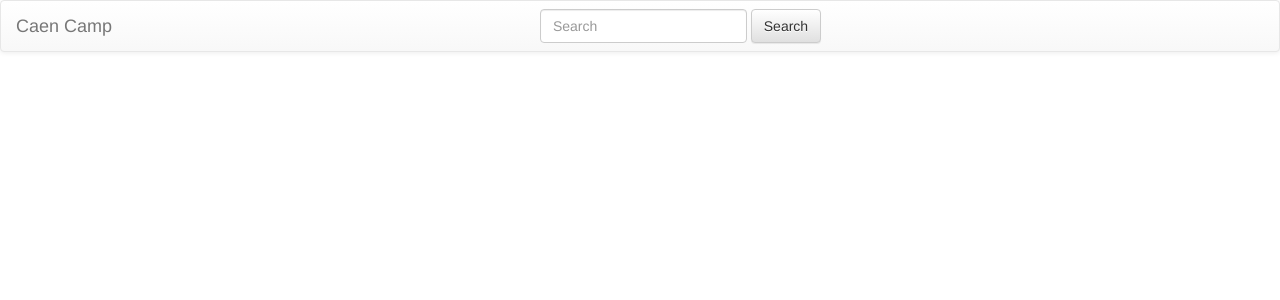
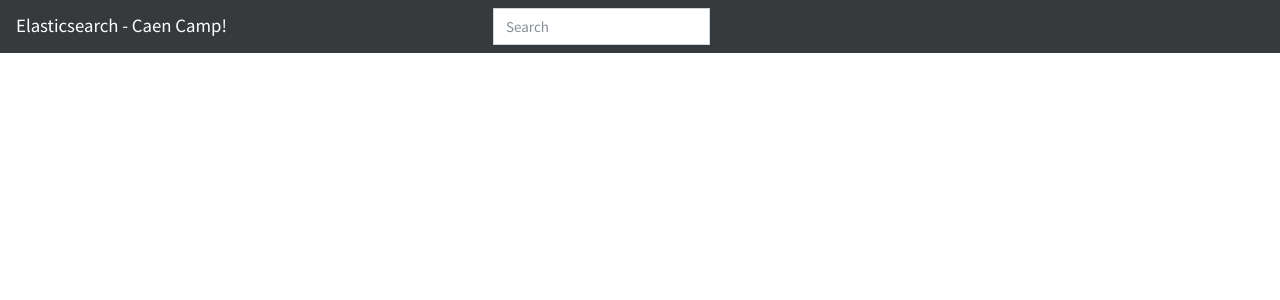
Before and after one commit to LPelc/caencamp, a Symfony app: template templates/search/index.html.twig in a window 1280 px wide. Shown: the top 300 px of the page. Run offline with Twig, Linux system fonts and the light colour scheme; the template is opened without the code that fills it, so the values that code supplies are empty; some libraries are stand-ins or nearby versions.

Commit message:
Theming and change url homepage 	modified:   config/packages/fos_rest.yaml 	modified:   src/Controller/SearchController.php 	modified:   templates/search/index.html.twig 	new file:   templates/search/item.html.twig

```diff
--- a/src/Controller/SearchController.php
+++ b/src/Controller/SearchController.php
@@ -18,7 +18,7 @@ class SearchController extends FOSRestController
     }
 
     /**
-     * @Route("/search")
+     * @Route("/")
      * @return unknown
      */
     public function index(){
--- a/templates/search/index.html.twig
+++ b/templates/search/index.html.twig
@@ -4,78 +4,102 @@
 <meta charset="UTF-8">
 <title>{% block title %}Elasticsearch - Caen Camp!{% endblock %}</title>
 <!-- Latest compiled and minified CSS -->
-		<link rel="stylesheet" href="https://maxcdn.bootstrapcdn.com/bootstrap/3.3.7/css/bootstrap.min.css" integrity="sha384-BVYiiSIFeK1dGmJRAkycuHAHRg32OmUcww7on3RYdg4Va+PmSTsz/K68vbdEjh4u" crossorigin="anonymous">
-
+<link rel="stylesheet"
+	href="https://stackpath.bootstrapcdn.com/bootstrap/4.1.1/css/bootstrap.min.css"
+	integrity="sha384-WskhaSGFgHYWDcbwN70/dfYBj47jz9qbsMId/iRN3ewGhXQFZCSftd1LZCfmhktB"
+	crossorigin="anonymous">
 <!-- Optional theme -->
-		<link rel="stylesheet" href="https://maxcdn.bootstrapcdn.com/bootstrap/3.3.7/css/bootstrap-theme.min.css" integrity="sha384-rHyoN1iRsVXV4nD0JutlnGaslCJuC7uwjduW9SVrLvRYooPp2bWYgmgJQIXwl/Sp" crossorigin="anonymous">
-		<script src="https://code.jquery.com/jquery-3.3.1.min.js" integrity="sha256-FgpCb/KJQlLNfOu91ta32o/NMZxltwRo8QtmkMRdAu8=" crossorigin="anonymous"></script>
-		<!-- Latest compiled and minified JavaScript -->
-		<script src="https://maxcdn.bootstrapcdn.com/bootstrap/3.3.7/js/bootstrap.min.js" integrity="sha384-Tc5IQib027qvyjSMfHjOMaLkfuWVxZxUPnCJA7l2mCWNIpG9mGCD8wGNIcPD7Txa" crossorigin="anonymous"></script>
+<link rel="stylesheet"
+	href="https://bootswatch.com/4/cosmo/bootstrap.min.css">
+<script src="https://code.jquery.com/jquery-3.3.1.min.js"
+	integrity="sha256-FgpCb/KJQlLNfOu91ta32o/NMZxltwRo8QtmkMRdAu8="
+	crossorigin="anonymous"></script>
+<script
+	src="https://cdnjs.cloudflare.com/ajax/libs/popper.js/1.14.3/umd/popper.min.js"
+	integrity="sha384-ZMP7rVo3mIykV+2+9J3UJ46jBk0WLaUAdn689aCwoqbBJiSnjAK/l8WvCWPIPm49"
+	crossorigin="anonymous"></script>
+<script
+	src="https://stackpath.bootstrapcdn.com/bootstrap/4.1.1/js/bootstrap.min.js"
+	integrity="sha384-smHYKdLADwkXOn1EmN1qk/HfnUcbVRZyYmZ4qpPea6sjB/pTJ0euyQp0Mk8ck+5T"
+	crossorigin="anonymous"></script>
 <style>
 .clear {
-    clear:both;
+	clear: both;
 }
+
 .btn-info {
-    margin-right:15px;
-    text-transform:uppercase;
-    padding:10px;
-    display:block;
-    float:left;
+	margin-right: 15px;
+	text-transform: uppercase;
+	padding: 10px;
+	display: block;
+	float: left;
 }
+
 .btn-info a {
-    display:block;
-    text-decoration:none;
-    width:100%;
-    height:100%;
-    color:#fff;
+	display: block;
+	text-decoration: none;
+	width: 100%;
+	height: 100%;
+	color: #fff;
 }
+
 .more.label {
-    float:right;
+	float: right;
+}
+
+.navbar-brand{
+	position:absolute;
 }
 </style>
 </head>
 <body>
-        <nav class="navbar navbar-default">
-  <div class="container-fluid">
-    <!-- Brand and toggle get grouped for better mobile display -->
-    <div class="navbar-header">
-      <button type="button" class="navbar-toggle collapsed" data-toggle="collapse" data-target="#bs-example-navbar-collapse-1" aria-expanded="false">
-        <span class="sr-only">Toggle navigation</span>
-        <span class="icon-bar"></span>
-        <span class="icon-bar"></span>
-        <span class="icon-bar"></span>
+	<nav class="navbar navbar-expand-lg navbar-dark bg-dark">
+		<a class="navbar-brand" href="#">Elasticsearch - Caen Camp!</a>
+		<button class="navbar-toggler" type="button" data-toggle="collapse"
+			data-target="#navbarColor02" aria-controls="navbarColor02"
+			aria-expanded="false" aria-label="Toggle navigation">
+			<span class="navbar-toggler-icon"></span>
 		</button>
-      <a class="navbar-brand" href="#">Caen Camp</a>
-    </div>
 
-    <!-- Collect the nav links, forms, and other content for toggling -->
-    <div class="collapse navbar-collapse" id="bs-example-navbar-collapse-1" style="text-align:center;">
-      <form class="navbar-form">
-        <div class="form-group">
-          <input type="text" id="query-search"class="form-control" placeholder="Search">
-        </div>
-        <button type="button" id="submit-search" class="btn btn-default">Search</button>
+		<form class="navbar-form form-inline float-right" id="form-search" style="margin: 0 auto;">
+			<input class="form-control mr-sm-2" type="text" placeholder="Search">
+			<button class="btn my-2 my-sm-0" type="button" id="submit-search">Search</button>
 		</form>
-    </div><!-- /.navbar-collapse -->
-  </div><!-- /.container-fluid -->
+
 	</nav>
 	<div id="main-content">
 		<div class="container">
-		<div class="span8 container-reponses">
-
-		</div>
+			<div class="span8 container-reponses"></div>
 		</div>
 	</div>
 
 	<script>
-        	$(document).ready(function(){
 
-        		$("#submit-search").click(function(){
-        			$.get("make-search",{query : $("#query-search").val(), size: 10}, function(html){
-        				$("div.container-reponses").hide("slow");
+		$(document).ready(function() {
+
+			$("#submit-search").click(function() {
+				$.get("make-search", {
+					query : $("#query-search").val(),
+					size : 10
+				}, function(html) {
+					$("div.container-reponses").hide();
 					$("div.container-reponses").html(html);
 					$("div.container-reponses").fadeIn("slow");
 				});
+			});
+
+			$("#form-search").submit(function(event){
+				event.preventDefault();
+				event.stopPropagation();
+				$.get("make-search", {
+					query : $("#query-search").val(),
+					size : 10
+				}, function(html) {
+					$("div.container-reponses").hide();
+					$("div.container-reponses").html(html);
+					$("div.container-reponses").fadeIn("slow");
+				});
+
 			});
 
 		});
```
Also changed, not shown: templates/search/item.html.twig (added, +18 -0 lines), 2 other files. Lines whose indentation alone changed are shown as unchanged.
